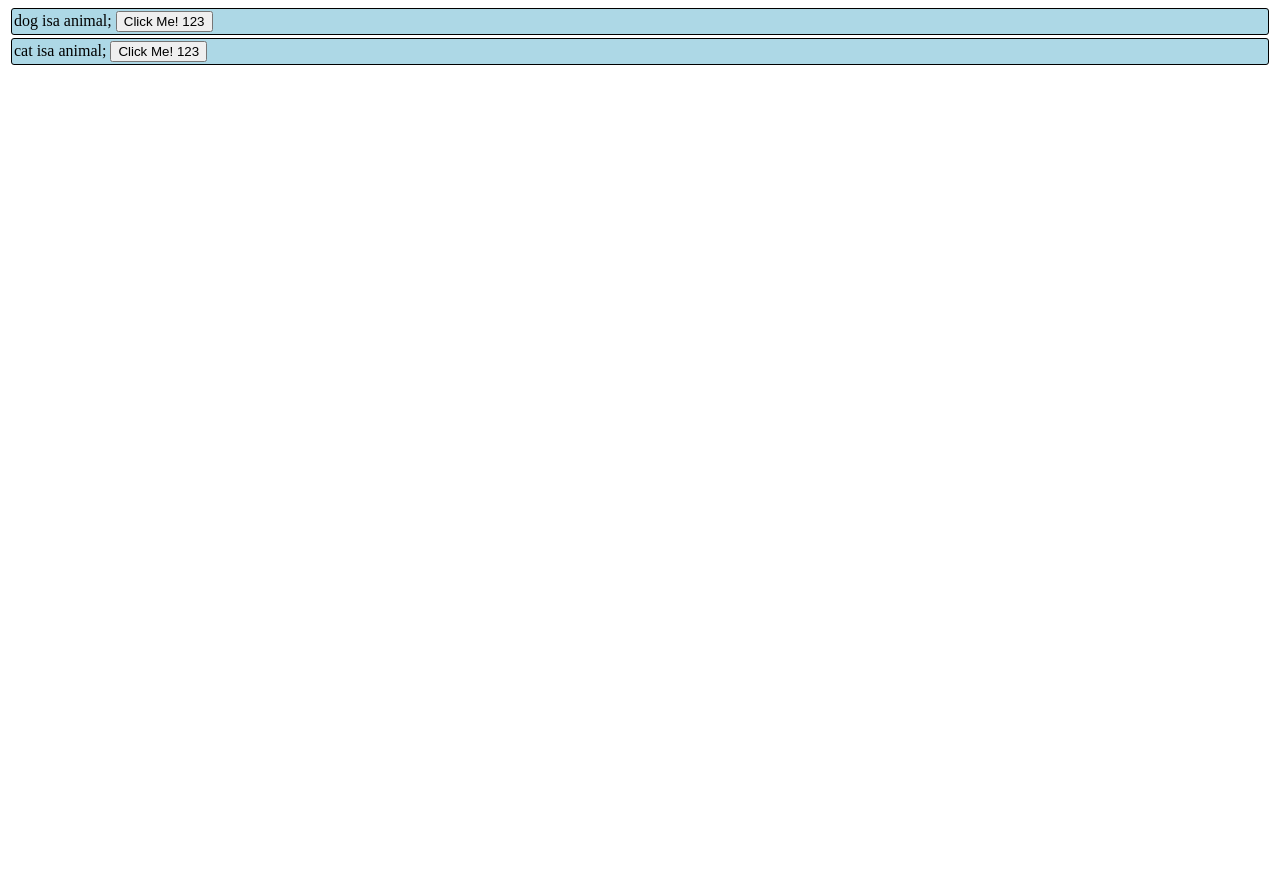
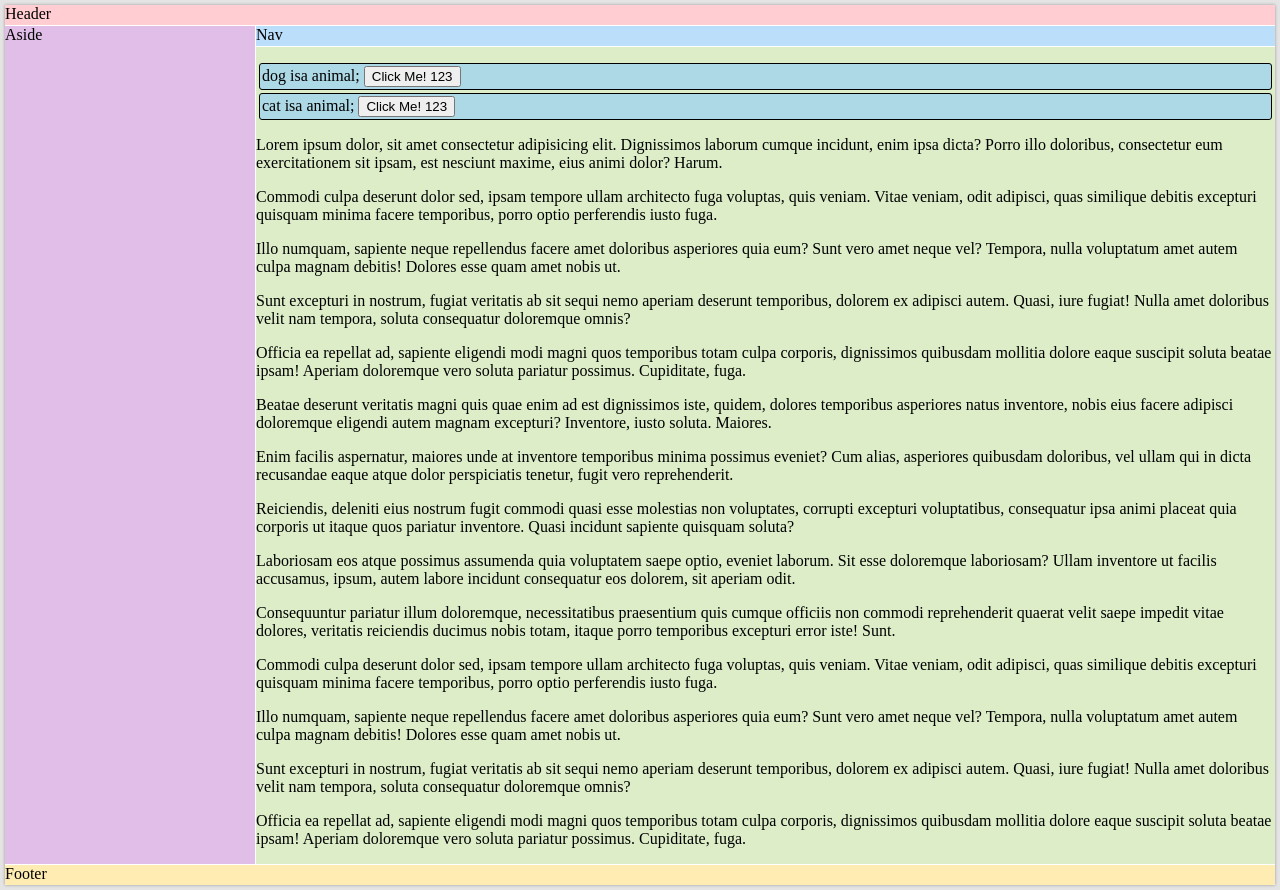
Before and after one commit to ielm/leia, a Python web app: template leia/dekade/templates/jinja/index.html in a window 1280 px wide. Run offline with Jinja, Linux system fonts and the light colour scheme; the template is opened without the code that fills it, so the values that code supplies are empty; some libraries are stand-ins or nearby versions.

Commit message:
holy grail layout

```diff
--- a/leia/dekade/app.py
+++ b/leia/dekade/app.py
@@ -48,4 +48,8 @@
 
 
     app = DEKADE()
+    app.config.update(
+        TEMPLATES_AUTO_RELOAD=True,
+    )
+
     app.run("", 5000)
--- /dev/null
+++ b/leia/dekade/static/css/holygrail.css
@@ -0,0 +1,74 @@
+* {
+    box-sizing: border-box;
+}
+
+html {
+    --fixed-header-height: 20px;
+    --fixed-nav-height: 20px;
+    --fixed-footer-height: 20px;
+    --fixed-body-padding: 5px;
+    --fixed-grid-gap: 1px;
+}
+
+body {
+    background: #e4e4e4;
+    padding: var(--fixed-body-padding);
+    height: 100vh;
+    margin: 0;
+}
+
+.page-wrap {
+    background: white;
+    height: calc(100vh - (2 * var(--fixed-body-padding)));
+    box-shadow: 0 0 3px rgba(0, 0, 0, 0.33);
+    display: grid;
+    grid-template-columns: 250px minmax(10px, 3fr);
+    grid-template-rows: min-content min-content 1fr min-content;
+    gap: var(--fixed-grid-gap);
+}
+
+.page-header {
+    grid-column: 1/-1;
+    background: #ffcdd2;
+    height: calc(var(--fixed-header-height));
+}
+
+.page-sidebar {
+    grid-column: 1/2;
+    grid-row: 2/4;
+    background: #e1bee7;
+}
+
+.page-nav {
+    grid-column: 2/3;
+    background: #bbdefb;
+    height: calc(var(--fixed-nav-height));
+}
+
+.page-main {
+    grid-column: 2/3;
+    background: #dcedc8;
+}
+
+.page-main-content {
+    overflow-y: scroll;
+    height: calc(
+        100vh
+        - (2 * var(--fixed-body-padding))
+        - (3 * var(--fixed-grid-gap))
+        - var(--fixed-header-height)
+        - var(--fixed-nav-height)
+        - var(--fixed-footer-height)
+    );
+}
+
+.page-footer {
+    grid-column: 1/-1;
+    background: #ffecb3;
+    height: calc(var(--fixed-footer-height));
+}
+
+details p {
+    text-transform: none;
+    text-align: left;
+}
--- a/leia/dekade/static/css/main.css
+++ b/leia/dekade/static/css/main.css
@@ -1,3 +1,4 @@
+@import "./holygrail.css";
 @import "./objects/_default.css";
 @import "./objects/concept.css";
 
--- a/leia/dekade/templates/jinja/index.html
+++ b/leia/dekade/templates/jinja/index.html
@@ -21,7 +21,39 @@
 </head>
 <body>
 
-    <div id="contents"></div>
+    <div class="page-wrap">
+        <header class="page-header">
+            Header
+        </header>
+        <nav class="page-nav">
+            Nav
+        </nav>
+        <main class="page-main">
+            <div class="page-main-content">
+                <p id="contents"></p>
+                <p>Lorem ipsum dolor, sit amet consectetur adipisicing elit. Dignissimos laborum cumque incidunt, enim ipsa dicta? Porro illo doloribus, consectetur eum exercitationem sit ipsam, est nesciunt maxime, eius animi dolor? Harum.</p>
+                <p>Commodi culpa deserunt dolor sed, ipsam tempore ullam architecto fuga voluptas, quis veniam. Vitae veniam, odit adipisci, quas similique debitis excepturi quisquam minima facere temporibus, porro optio perferendis iusto fuga.</p>
+                <p>Illo numquam, sapiente neque repellendus facere amet doloribus asperiores quia eum? Sunt vero amet neque vel? Tempora, nulla voluptatum amet autem culpa magnam debitis! Dolores esse quam amet nobis ut.</p>
+                <p>Sunt excepturi in nostrum, fugiat veritatis ab sit sequi nemo aperiam deserunt temporibus, dolorem ex adipisci autem. Quasi, iure fugiat! Nulla amet doloribus velit nam tempora, soluta consequatur doloremque omnis?</p>
+                <p>Officia ea repellat ad, sapiente eligendi modi magni quos temporibus totam culpa corporis, dignissimos quibusdam mollitia dolore eaque suscipit soluta beatae ipsam! Aperiam doloremque vero soluta pariatur possimus. Cupiditate, fuga.</p>
+                <p>Beatae deserunt veritatis magni quis quae enim ad est dignissimos iste, quidem, dolores temporibus asperiores natus inventore, nobis eius facere adipisci doloremque eligendi autem magnam excepturi? Inventore, iusto soluta. Maiores.</p>
+                <p>Enim facilis aspernatur, maiores unde at inventore temporibus minima possimus eveniet? Cum alias, asperiores quibusdam doloribus, vel ullam qui in dicta recusandae eaque atque dolor perspiciatis tenetur, fugit vero reprehenderit.</p>
+                <p>Reiciendis, deleniti eius nostrum fugit commodi quasi esse molestias non voluptates, corrupti excepturi voluptatibus, consequatur ipsa animi placeat quia corporis ut itaque quos pariatur inventore. Quasi incidunt sapiente quisquam soluta?</p>
+                <p>Laboriosam eos atque possimus assumenda quia voluptatem saepe optio, eveniet laborum. Sit esse doloremque laboriosam? Ullam inventore ut facilis accusamus, ipsum, autem labore incidunt consequatur eos dolorem, sit aperiam odit.</p>
+                <p>Consequuntur pariatur illum doloremque, necessitatibus praesentium quis cumque officiis non commodi reprehenderit quaerat velit saepe impedit vitae dolores, veritatis reiciendis ducimus nobis totam, itaque porro temporibus excepturi error iste! Sunt.</p>
+                <p>Commodi culpa deserunt dolor sed, ipsam tempore ullam architecto fuga voluptas, quis veniam. Vitae veniam, odit adipisci, quas similique debitis excepturi quisquam minima facere temporibus, porro optio perferendis iusto fuga.</p>
+                <p>Illo numquam, sapiente neque repellendus facere amet doloribus asperiores quia eum? Sunt vero amet neque vel? Tempora, nulla voluptatum amet autem culpa magnam debitis! Dolores esse quam amet nobis ut.</p>
+                <p>Sunt excepturi in nostrum, fugiat veritatis ab sit sequi nemo aperiam deserunt temporibus, dolorem ex adipisci autem. Quasi, iure fugiat! Nulla amet doloribus velit nam tempora, soluta consequatur doloremque omnis?</p>
+                <p>Officia ea repellat ad, sapiente eligendi modi magni quos temporibus totam culpa corporis, dignissimos quibusdam mollitia dolore eaque suscipit soluta beatae ipsam! Aperiam doloremque vero soluta pariatur possimus. Cupiditate, fuga.</p>
+            </div>
+        </main>
+        <aside class="page-sidebar">
+            Aside
+        </aside>
+        <footer class="page-footer">
+            Footer
+        </footer>
+    </div>
 
 </body>
 </html>
```
